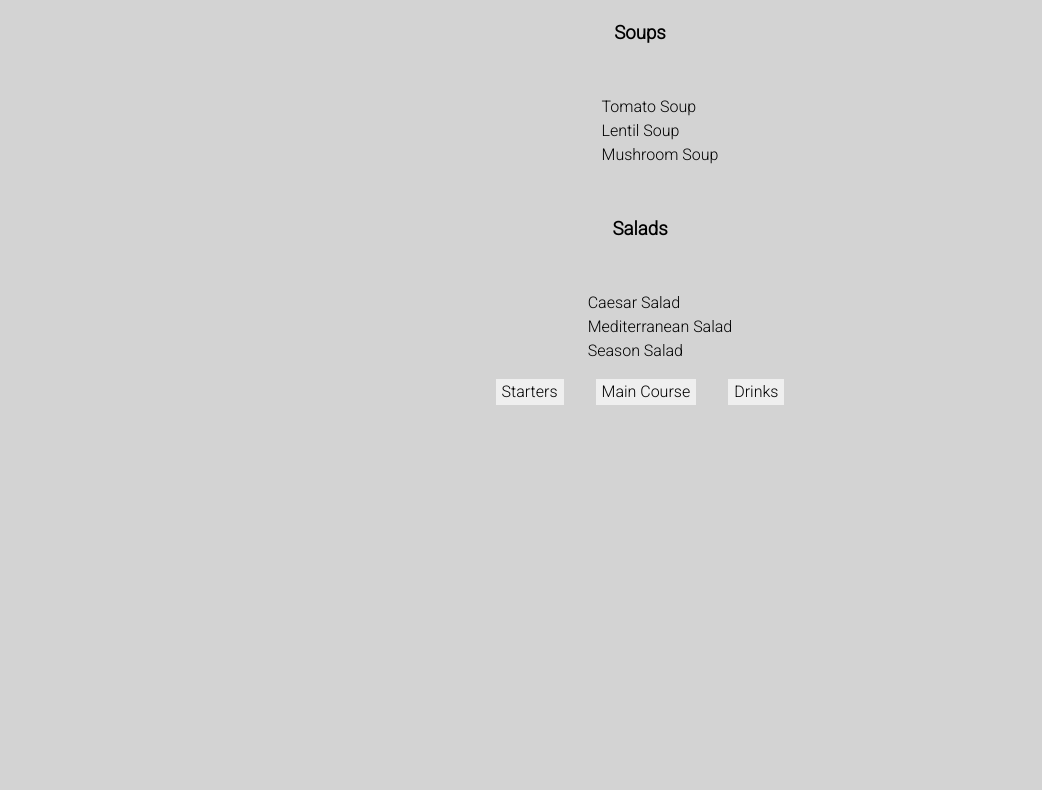
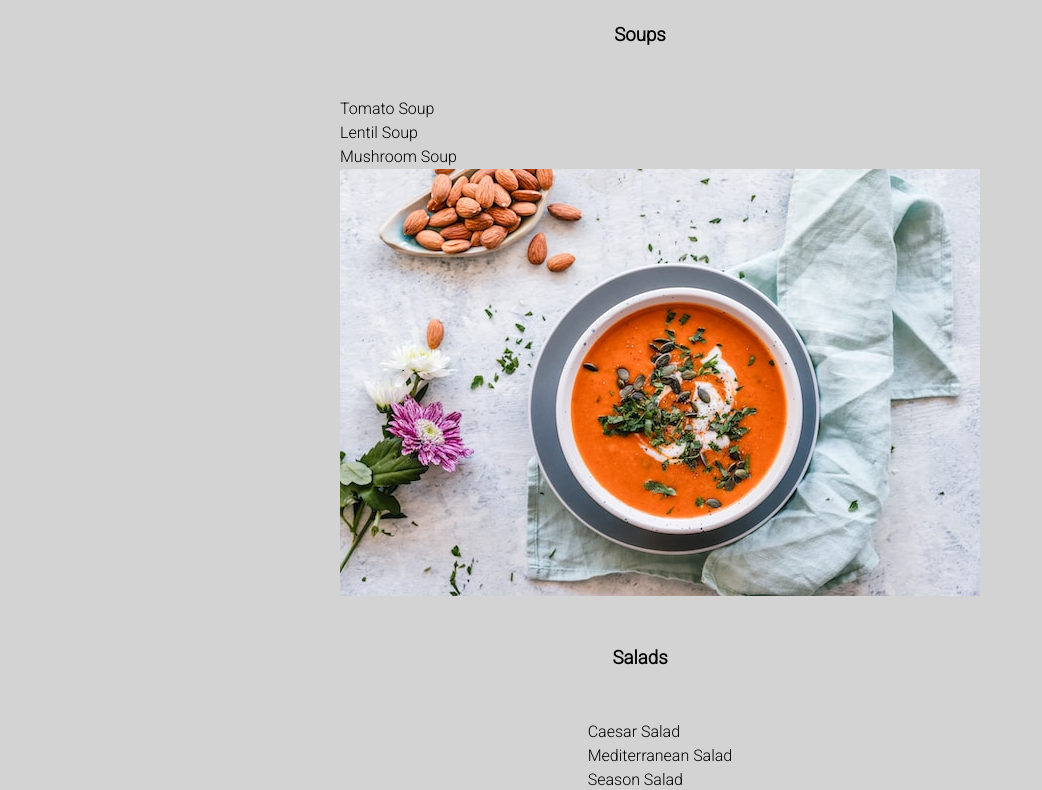
Before and after one commit to meckgale/restaurantPage, a website built with webpack: page src/template.html in a window 1280 px wide. Shown: the part 149-939 px from the top of the page, without its empty margins (0-1042 px from the left). Before the commit the page ends 800 px from the top, so only its background shows below. Built offline with nearby package versions, Linux system fonts and the light colour scheme; files whose address does not match are found by name.

Commit message:
images to be implemented in body.js

```diff
--- /dev/null
+++ b/src/body.js
@@ -0,0 +1,106 @@
+import _ from 'lodash'
+import { imgTomato } from './images'
+
+const startDiv = document.createElement('div')
+const mainDiv = document.createElement('div')
+const drinkDiv = document.createElement('div')
+
+function bodyPartComponent() {
+
+    const bodyPart = document.createElement('div')
+    const startH1 = document.createElement('h1')
+    startH1.innerText = 'Starters'
+    const soupH3 = document.createElement('h3')
+    soupH3.innerText = 'Soups'
+    const soups = document.createElement('ul')
+    soups.classList.add('soups')
+    const saladH3 = document.createElement('h3')
+    saladH3.innerText = 'Salads'
+    const salads = document.createElement('ul')
+    salads.classList.add('salads')
+
+    const maintH1 = document.createElement('h1')
+    const meatH3 = document.createElement('h3')
+    meatH3.innerText = 'Meat'
+    const meats = document.createElement('ul')
+    meats.classList.add('meats')
+    const chickenH3 = document.createElement('h3')
+    chickenH3.innerText = 'Chicken'
+    const chickens = document.createElement('ul')
+    chickens.classList.add('chickens')
+
+    const drinkH1 = document.createElement('h1')
+    const nonAlH3 = document.createElement('h3')
+    nonAlH3.innerText = 'Non-Alcoholic Beverage'
+    const nonAls = document.createElement('ul')
+    nonAls.classList.add('nonAls')
+    const alH3 = document.createElement('h3')
+    alH3.innerText = 'Alcoholic Beverage'
+    const als = document.createElement('ul')
+    als.classList.add('als')
+
+    startDiv.classList.add('visible', 'section', 'starters')
+    mainDiv.classList.add('section', 'main-course')
+    drinkDiv.classList.add('section', 'drinks')
+
+    bodyPart.append(startDiv, mainDiv, drinkDiv)
+
+    startDiv.append(startH1, soupH3, soups, saladH3, salads)
+
+    mainDiv.append(maintH1, meatH3, meats, chickenH3, chickens)
+
+    drinkDiv.append(drinkH1, nonAlH3, nonAls, alH3, als)
+
+    const soupLi = ['Tomato Soup', 'Lentil Soup', 'Mushroom Soup']
+    for(let i = 0; i < soupLi.length; i++){
+        let list = document.createElement('li')
+        list.innerText = soupLi[i]
+        list.classList.add('soup')
+        soups.appendChild(list)
+        list.appendChild(imgTomato)
+    }
+
+    const saladLi = ['Caesar Salad', 'Mediterranean Salad', 'Season Salad']
+    for(let i = 0; i < saladLi.length; i++){
+        let list = document.createElement('li')
+        list.innerText = saladLi[i]
+        list.classList.add('salad')
+        salads.appendChild(list)
+    }
+
+    const meatLi = ['Meatball', 'Steak', 'Kebab']
+    for(let i = 0; i < meatLi.length; i++){
+        let list = document.createElement('li')
+        list.innerText = meatLi[i]
+        list.classList.add('meat')
+        meats.appendChild(list)
+    }
+
+    const chickenLi = ['Schnitzel', 'Chicken Basket', 'Roast Chicken']
+    for(let i = 0; i < chickenLi.length; i++){
+        let list = document.createElement('li')
+        list.innerText = chickenLi[i]
+        list.classList.add('chicken')
+        chickens.appendChild(list)
+    }
+
+    const nonAlLi = ['Coffee', 'Soda', 'Water']
+    for(let i = 0; i < nonAlLi.length; i++){
+        let list = document.createElement('li')
+        list.innerText = nonAlLi[i]
+        list.classList.add('nonAl')
+        nonAls.appendChild(list)
+    }
+
+    const alLi = ['Beer', 'Wine', 'Sangria']
+    for(let i = 0; i < alLi.length; i++){
+        let list = document.createElement('li')
+        list.innerText = alLi[i]
+        list.classList.add('al')
+        als.appendChild(list)
+    }
+
+    return bodyPart
+  }
+
+  export {bodyPartComponent, startDiv, mainDiv, drinkDiv}
--- a/src/images.js
+++ b/src/images.js
@@ -16,9 +16,11 @@ import Water from './img/water.jpg'
 import Beer from './img/beer.jpg'
 import Wine from './img/wine.jpg'
 import Sangria from './img/sangria.jpg'
+// import { bodyPartComponent } from './body.js'
 
 const imgTomato = new Image()
 imgTomato.src = Tomato
+export {imgTomato}
 
 const imgLentil = new Image()
 imgLentil.src = Lentil
@@ -70,3 +72,31 @@ imgWine.src = Wine
 
 const imgSangria = new Image()
 imgSangria.src = Sangria
+
+// const soupsUl = document.querySelector('.soups');
+// const saladsUl = document.querySelector('.salads');
+// const meatsUl = document.querySelector('.meats');
+// const chickensUl = document.querySelector('.chickens');
+// const nonAlsUl = document.querySelector('.nonAls');
+// const alsUl = document.querySelector('.als');
+
+// const soupImageElements = [imgTomato, imgLentil, imgMushroom]
+// const saladImageElements = [imgCaesar, imgMediterranean, imgSeason]
+// const meatImageElements = [imgMeatball, imgSteak, imgKebab]
+// const chickenImageElements = [imgSchnitzel, imgChickenBasket, imgRoastChicken]
+// const nonAlImageElements = [imgCoffee, imgSoda, imgWater]
+// const alImageElements = [imgBeer, imgWine, imgSangria]
+
+// const categoryElements = [soupLi, saladLi, meatLi, chickenLi, nonAlLi, alLi]
+// const categoryImageElements = [soupImageElements, saladImageElements, meatImageElements, chickenImageElements, nonAlImageElements, alImageElements]
+
+// for (let i = 0; i < categoryElements.length; i++) {
+//     const currentCategory = categoryElements[i];
+//     const currentImageElements = categoryImageElements[i];
+
+//     for (let j = 0; j < currentCategory.length; j++) {
+//       const listItem = currentCategory[j]; // Get the corresponding <li> element
+//       const image = currentImageElements[j]; // Get the corresponding <img> element
+//       listItem.appendChild(image); // Append the <img> element to the <li> element
+//     }
+//   }
--- a/src/index.js
+++ b/src/index.js
@@ -1,12 +1,11 @@
 import './styles/reset.css'
 import './styles/main.css'
-import {test} from './test.js'
 import {headerComponent} from './header.js'
 import {tab} from './tab.js'
-import './images.js'
+import { bodyPartComponent } from './body.js'
 
-// const header = document.body.appendChild(headerComponent())
-// console.log(header)
-document.body.appendChild(headerComponent())
+const content = document.querySelector('#content')
+
+content.appendChild(headerComponent())
+content.appendChild(bodyPartComponent())
 tab()
-console.log(test())
--- a/src/tab.js
+++ b/src/tab.js
@@ -1,11 +1,9 @@
+import {startDiv as starters, mainDiv as mainCourse, drinkDiv as drinks} from './body.js'
+
 function tab() {
 const startersBtn = document.querySelector('.startersBtn')
 const mainCourseBtn = document.querySelector('.main-courseBtn')
 const drinksBtn = document.querySelector('.drinksBtn')
-
-const starters = document.querySelector('.starters')
-const mainCourse = document.querySelector('.main-course')
-const drinks = document.querySelector('.drinks')
 
 startersBtn.addEventListener('click', function() {
 starters.classList.add('visible')
--- a/src/template.html
+++ b/src/template.html
@@ -6,22 +6,22 @@
     <title><%= htmlWebpackPlugin.options.title %></title>
 </head>
 <body>
-    <div id="content">Hi</div>
+    <div id="content"></div>
     <!-- <header class="buttons">
         <button class="startersBtn">Starters</button>
         <button class="main-courseBtn">Main Course</button>
         <button class="drinksBtn">Drinks</button>
     </header> -->
-    <div class="visible section starters">
+    <!-- <div class="visible section starters">
         <h1>Starters</h1>
         <h3>Soups</h3>
-        <ul>
+        <ul class="soups">
             <li>Tomato Soup</li>
             <li>Lentil Soup</li>
             <li>Mushroom Soup</li>
         </ul>
         <h3>Salads</h3>
-        <ul>
+        <ul class="salads">
             <li>Caesar Salad</li>
             <li>Mediterranean Salad</li>
             <li>Season Salad</li>
@@ -30,13 +30,13 @@
     <div class="section main-course">
         <h1>Main Course</h1>
         <h3>Meat</h3>
-        <ul>
+        <ul class="meats">
             <li>Meatball</li>
             <li>Steak</li>
             <li>Kebab</li>
         </ul>
         <h3>Chicken</h3>
-        <ul>
+        <ul class="chickens">
             <li>Schnitzel</li>
             <li>Chicken Basket</li>
             <li>Roast Chicken</li>
@@ -45,17 +45,17 @@
     <div class="section drinks">
         <h1>Drinks</h1>
         <h3>Non-Alcoholic Beverage</h3>
-        <ul>
+        <ul class="nonAls">
             <li>Coffee</li>
             <li>Soda</li>
             <li>Water</li>
         </ul>
         <h3>Alcoholic Beverage</h3>
-        <ul>
+        <ul class="als">
             <li>Beer</li>
             <li>Wine</li>
             <li>Sangria</li>
         </ul>
     </div>
 </body>
-</html>
+</html> -->
--- a/src/test.js
+++ /dev/null
@@ -1,6 +0,0 @@
-function test(){
-
-    return 'This file is working'
-}
-
-export {test}
```
Also changed, not shown: dist/index.html, 1 other file.
